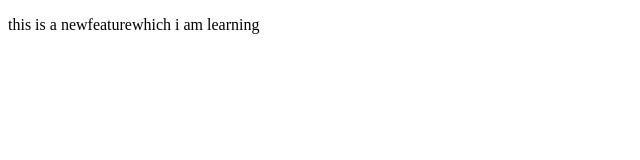
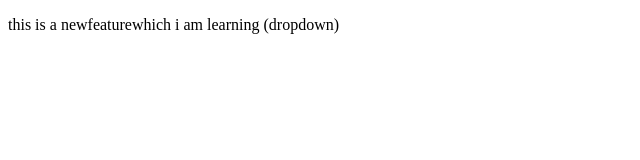
Before and after one commit to dishatated07-codes/localrepo, a plain HTML site: page index.html in a window 1280 px wide. Shown: the whole page, without its empty margins (0-640 px from the left). Drawn offline with Linux system fonts and the light colour scheme.

Commit message:
add dropdown

```diff
--- a/index.html
+++ b/index.html
@@ -6,6 +6,6 @@
     <title>byeeeeeeeee</title>
 </head>
 <body>
-    <p> this is a newfeaturewhich i am learning </p>
+    <p> this is a newfeaturewhich i am learning (dropdown)</p>
 </body>
 </html>
```
